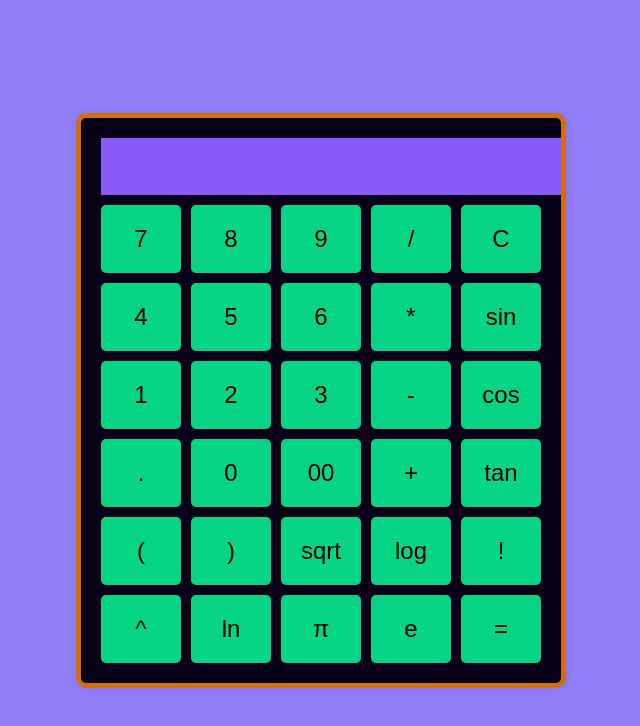
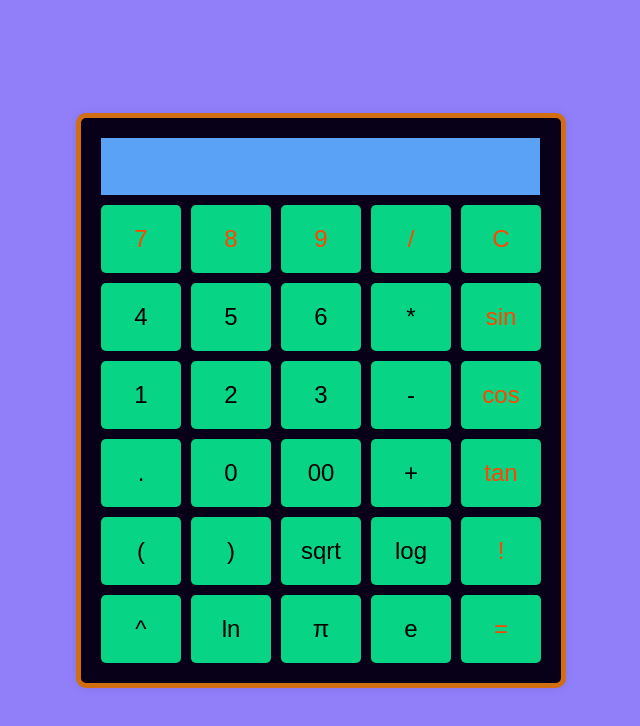
Before and after one commit to ChMueedZafar/syntifice-calculator, a plain HTML site: page index.html in a window 1280 px wide. Shown: the whole page, without its empty margins (319-959 px from the left). Drawn offline with Linux system fonts and the light colour scheme.

Commit message:
last commit

```diff
--- a/index.html
+++ b/index.html
@@ -10,36 +10,36 @@
     <div class="calculator">
         <input type="text" id="display" disabled>
         <div class="buttons">
-            <button>7</button>
-            <button>8</button>
-            <button>9</button>
-            <button>/</button>
-            <button>C</button>
+            <button style="color: orangered;">7</button>
+            <button style="color: orangered;">8</button>
+            <button style="color: orangered;">9</button>
+            <button style="color: orangered;">/</button>
+            <button style="color: orangered;">C</button>
             <button>4</button>
             <button>5</button>
             <button>6</button>
             <button>*</button>
-            <button>sin</button>
+            <button style="color: orangered;">sin</button>
             <button>1</button>
             <button>2</button>
             <button>3</button>
             <button>-</button>
-            <button>cos</button>
+            <button style="color: orangered;">cos</button>
             <button>.</button>
             <button>0</button>
             <button>00</button>
             <button>+</button>
-            <button>tan</button>
+            <button style="color: orangered;">tan</button>
             <button>(</button>
             <button>)</button>
             <button>sqrt</button>
             <button>log</button>
-            <button>!</button>
+            <button style="color: orangered;">!</button>
             <button>^</button>
             <button>ln</button>
             <button>π</button>
             <button>e</button>
-            <button>=</button>
+            <button style="color: orangered;">=</button>
         </div>
     </div>
     <script src="/script.js"></script>
--- a/style.css
+++ b/style.css
@@ -16,13 +16,14 @@ body {
 }
 
 #display {
-    width: 100%;
+    width: 97.6%;
     font-size: 2em;
     margin-bottom: 10px;
     padding: 10px;
+    padding-left: 0px;
     text-align: right;
     border: none;
-    background-color: #895af5;
+    background-color: #5aa2f5;
 }
 
 .buttons {
```
